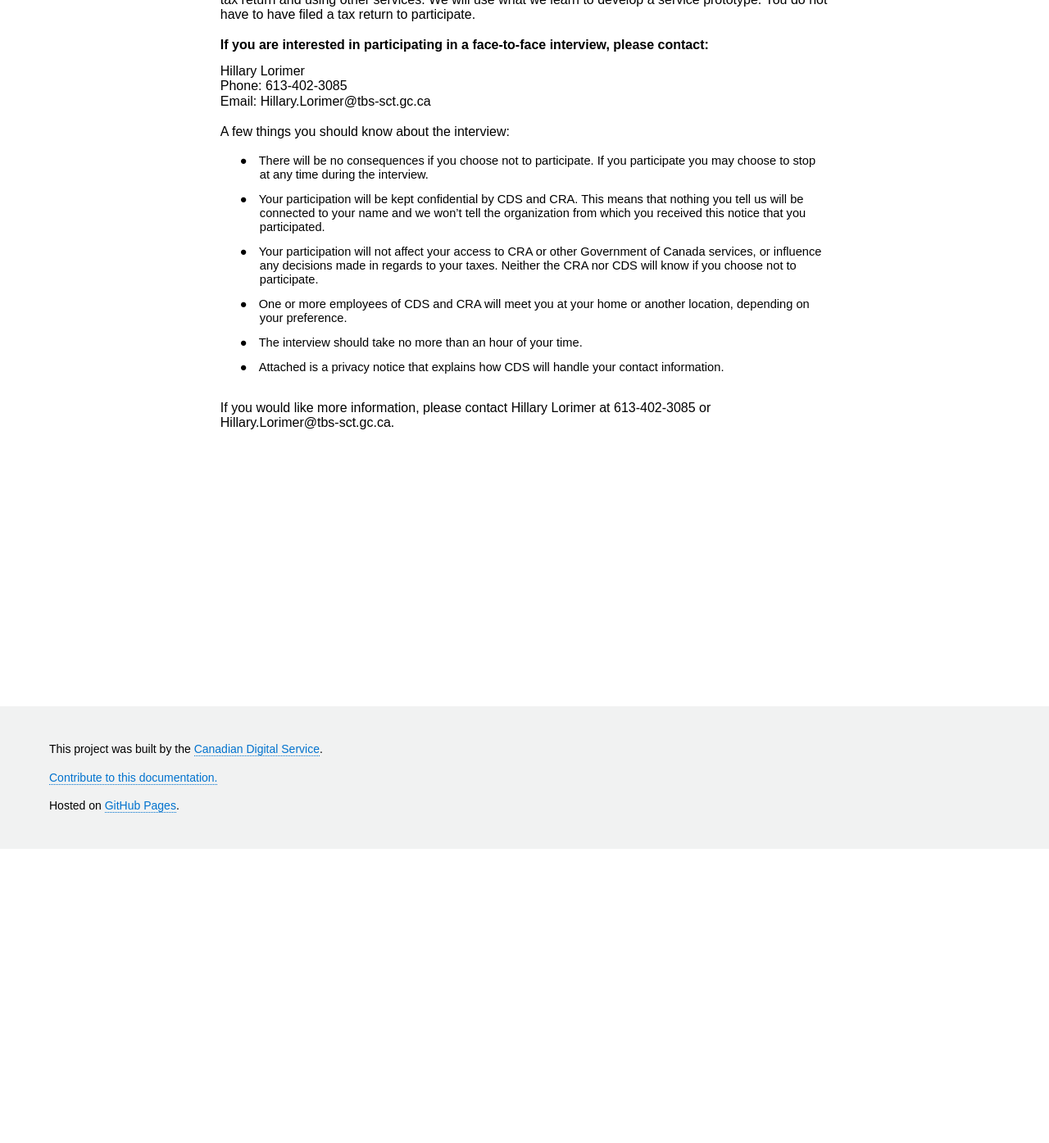
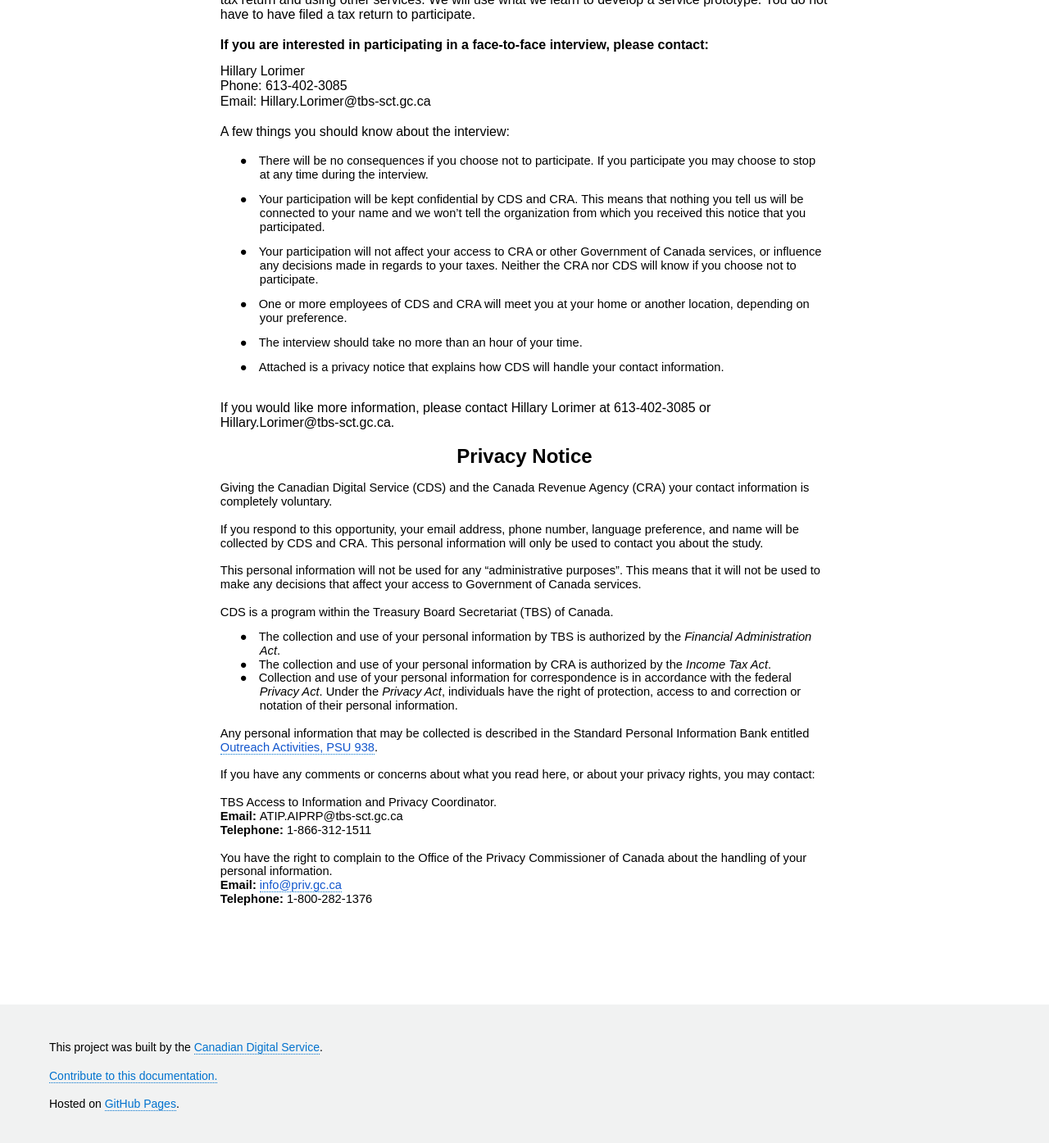
Before and after one commit to cds-snc/research-recherche, a Jekyll site: the page built from _pages/en/cra.html, in a window 1280 px wide and 1400 px high, scrolled down 364 px. Shown: the top 1395 px of the window at 82% size. Built offline with Jekyll 4.4.1, drawn with Linux system fonts in a browser that asks for light colours; some of the changed text lies outside the part shown.

Commit message:
Update cra.html

```diff
--- a/_pages/en/cra.html
+++ b/_pages/en/cra.html
@@ -1,6 +1,6 @@
 ---
 layout: page
-title:  "Canada Revenue Agency"
+title:  "Opportunity to Participate in Research"
 lang: en
 permalink: "/cra/"
 trans_url: "/arc/"
@@ -241,7 +241,88 @@
 <p class=MsoNormal><span lang=EN>&nbsp;</span></p>
 
 </div>
+<div class=WordSection1>
 
+<p class=MsoNormal align=center style='text-align:center'><b><span lang=EN
+style='font-size:18.0pt;line-height:115%'>Privacy Notice</span></b></p>
+
+<p class=MsoNormal><span lang=EN>&nbsp;</span></p>
+
+<p class=MsoNormal><span lang=EN>Giving the Canadian Digital Service (CDS) and
+the Canada Revenue Agency (CRA) your contact information is completely
+voluntary. </span></p>
+
+<p class=MsoNormal><span lang=EN>&nbsp;</span></p>
+
+<p class=MsoNormal><span lang=EN>If you respond to this opportunity, your email
+address, phone number, language preference, and name will be collected by CDS
+and CRA. This personal information will only be used to contact you about the
+study. </span></p>
+
+<p class=MsoNormal><span lang=EN>&nbsp;</span></p>
+
+<p class=MsoNormal><span lang=EN>This personal information will not be used for
+any “administrative purposes”. This means that it will not be used to make any
+decisions that affect your access to Government of Canada services.</span></p>
+
+<p class=MsoNormal style='line-height:113%'><span lang=EN>&nbsp;</span></p>
+
+<p class=MsoNormal style='margin-bottom:10.0pt'><span lang=EN>CDS is a program
+within the Treasury Board Secretariat (TBS) of Canada. </span></p>
+
+<p class=MsoNormal style='margin-left:36.0pt;text-indent:-18.0pt'><span
+lang=EN>●<span style='font:7.0pt "Times New Roman"'>&nbsp;&nbsp;&nbsp;&nbsp;&nbsp;
+</span></span><span lang=EN>The collection and use of your personal information
+by TBS is authorized by the <i>Financial Administration Act</i>. </span></p>
+
+<p class=MsoNormal style='margin-left:36.0pt;text-indent:-18.0pt'><span
+lang=EN>●<span style='font:7.0pt "Times New Roman"'>&nbsp;&nbsp;&nbsp;&nbsp;&nbsp;
+</span></span><span lang=EN>The collection and use of your personal information
+by CRA is authorized by the <i>Income Tax Act</i>. </span></p>
+
+<p class=MsoNormal style='margin-left:36.0pt;text-indent:-18.0pt'><span
+lang=EN>●<span style='font:7.0pt "Times New Roman"'>&nbsp;&nbsp;&nbsp;&nbsp;&nbsp;
+</span></span><span lang=EN>Collection and use of your personal information for
+correspondence is in accordance with the federal <i>Privacy Act</i>. Under the <i>Privacy
+Act</i>, individuals have the right of protection, access to and correction or
+notation of their personal information. </span></p>
+
+<p class=MsoNormal><span lang=EN>&nbsp;</span></p>
+
+<p class=MsoNormal><span lang=EN>Any personal information that may be collected
+is described in the Standard Personal Information Bank entitled<a
+href="http://www.infosource.gc.ca/emp/emp03-eng.asp#psu938"><span
+style='color:windowtext;text-decoration:none'> </span></a><a
+href="http://www.infosource.gc.ca/emp/emp03-eng.asp#psu938"><span
+style='color:#1155CC'>Outreach Activities, PSU 938</span></a>. </span></p>
+
+<p class=MsoNormal><span lang=EN>&nbsp;</span></p>
+
+<p class=MsoNormal><span lang=EN>If you have any comments or concerns about what
+you read here, or about your privacy rights, you may contact: </span></p>
+
+<p class=MsoNormal><span lang=EN>&nbsp;</span></p>
+
+<p class=MsoNormal><span lang=EN>TBS Access to Information and Privacy
+Coordinator.</span></p>
+
+<p class=MsoNormal><b><span lang=EN>Email: </span></b><span lang=EN>ATIP.AIPRP@tbs-sct.gc.ca</span></p>
+
+<p class=MsoNormal><b><span lang=EN>Telephone:</span></b><span lang=EN>
+1-866-312-1511 </span></p>
+
+<p class=MsoNormal><span lang=EN>&nbsp;</span></p>
+
+<p class=MsoNormal><span lang=EN>You have the right to complain to the Office
+of the Privacy Commissioner of Canada about the handling of your personal
+information.</span></p>
+
+<p class=MsoNormal><b><span lang=EN>Email: </span></b><span lang=EN><a
+href="mailto:info@priv.gc.ca"><span style='color:#1155CC'>info@priv.gc.ca</span></a></span></p>
+
+<p class=MsoNormal><b><span lang=EN>Telephone: </span></b><span lang=EN>1-800-282-1376</span></p>
+
+</div>
 </body>
 
 </html>
```
